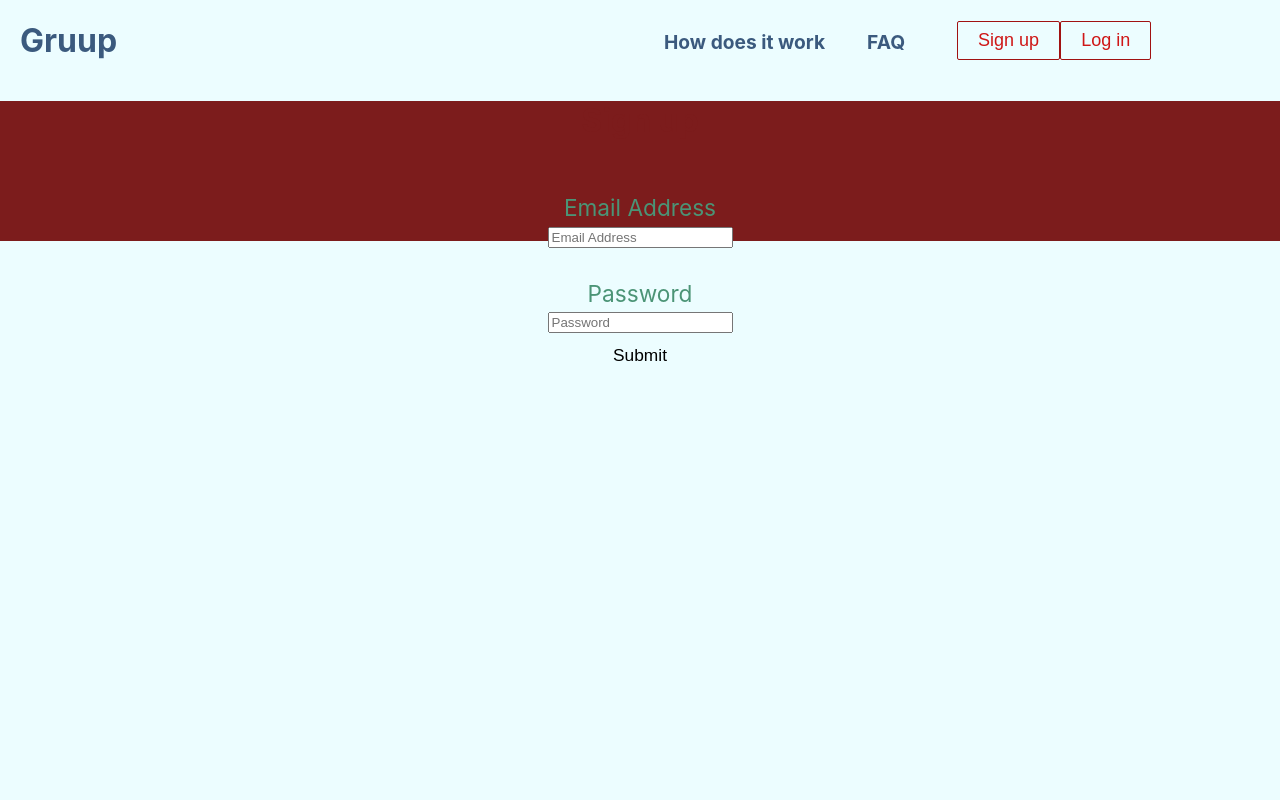
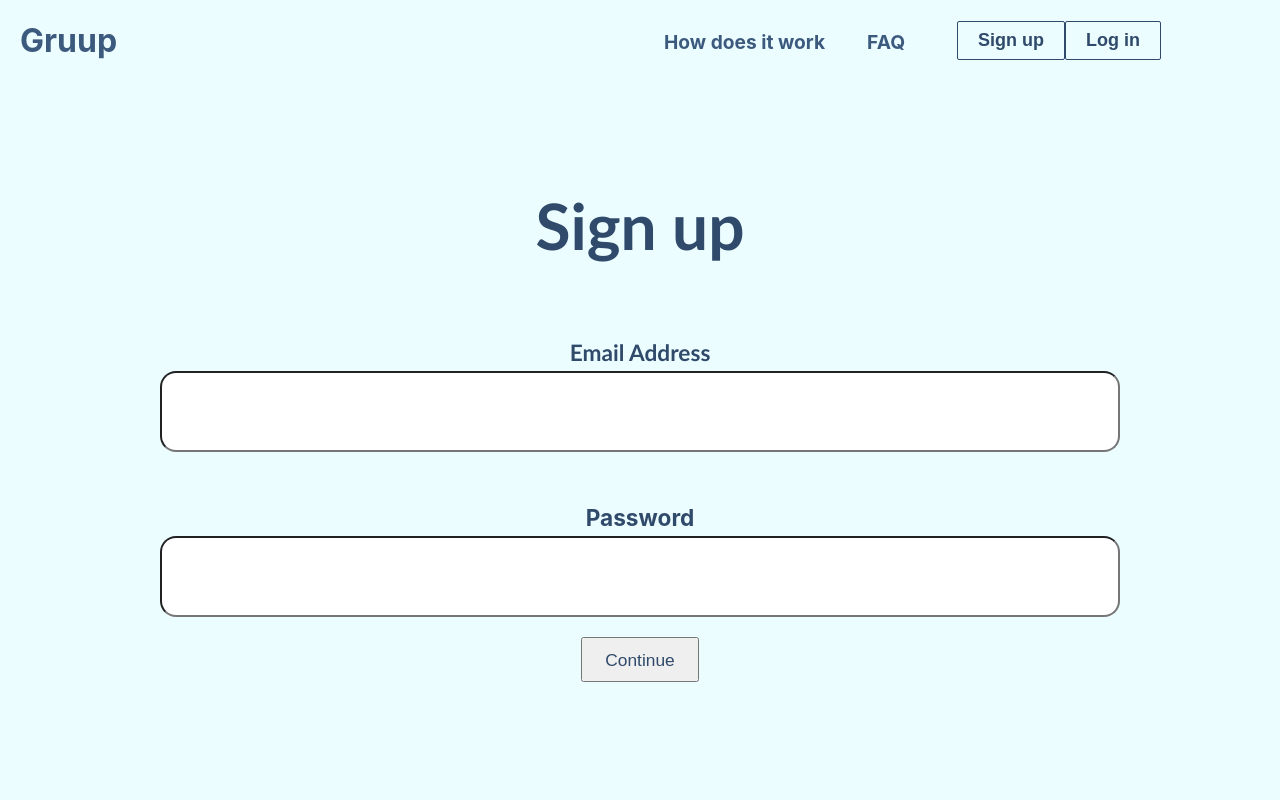
Before and after one commit to kais509/Gruup, a React (Create React App) app in the folder gruup/: page /signup in a window 1280 px wide. Shown: the top 800 px of the page. Built offline with nearby package versions, Linux system fonts and the light colour scheme.

Commit message:
fix da sign up, tried implementing the log in

```diff
--- a/gruup/src/components/Button.css
+++ b/gruup/src/components/Button.css
@@ -1,5 +1,5 @@
 :root {
-    --primary: rgb(161, 18, 18);
+    --primary: #2F4A6A;
 
   }
 
@@ -14,13 +14,13 @@
 
   .btn--primary {
     background-color: var(--primary);
-    color: #7c1c1c;
+    color: #2F4A6A;
     border: 1px solid var(--primary);
   }
 
   .btn--outline {
     background-color: transparent;
-    color: rgb(207, 23, 23);
+    color: #2F4A6A;
     padding: 2rem 4rem;
     border: 1px solid var(--primary);
     transition: all 0.3s ease-out;
@@ -29,6 +29,7 @@
   .btn--medium {
     padding: 8px 20px;
     font-size: 18px;
+    font-weight: 600;
   }
 
   .btn--large {
--- a/gruup/src/components/Navbar.js
+++ b/gruup/src/components/Navbar.js
@@ -1,7 +1,7 @@
 import React, { useState, useEffect } from 'react'
 import { Link } from 'react-router-dom';
 import './Navbar.css';
-import { Button } from './Button';
+import { Button } from './SignUpButton';
 function Navbar() {
 
     const [click, setClick] = useState(false);
@@ -60,6 +60,8 @@ useEffect(() => {
                     </ul>
                     {button && <Button buttonStyle='btn--outline'>Sign up</Button>}
                     {button && <Button buttonStyle='btn--outline'>Log in</Button>}
+
+
                 </div>
             </nav>
         </>
--- a/gruup/src/components/pages/Home.js
+++ b/gruup/src/components/pages/Home.js
@@ -3,9 +3,10 @@ import "../../App.css";
 import "./Home.css";
 // import HeroSection from "../HeroSection";
 
-//for the paragprah can you move it down @sarim?
+
 function Home (){
     return (
+
 
         <div class="container"> <h1> Counselling doesn't have to be</h1>
         <div class="word w1">Scary.</div>
@@ -17,6 +18,8 @@ function Home (){
         <p>
             Gruup connects you to counselling groups helping<br></br> you with X, Y, Z.  You don’t have to be alone.<br></br> Find your selected community.
             </p>
+     <img src="gruup/public/1.png" alt="" className="homeLogo"></img>
+
 
         </div>
 
--- a/gruup/src/components/pages/Signup.css
+++ b/gruup/src/components/pages/Signup.css
@@ -1,36 +1,53 @@
 .signUp {
-    color: rgb(0, 0, 0);
     display: flex;
+    color: #2F4A6A;
     text-decoration: none;
     justify-content: center;
-    padding-top: 11rem;
+    padding-top: 4rem;
     height: 100%;
-    font-size: 1.2cm;
+    font-size: 4rem;
     font-family: 'Trebuchet MS', 'Lucida Sans Unicode', 'Lucida Grande', 'Lucida Sans', Arial, sans-serif
 
 }
 
+.enterValue{
+    display: flex;
+    margin: 0 auto;
+    align-self: center;
+    font-size: 17pt;
+    text-align: center;
+    height: 14h;
+    padding-left: 3rem;
+    padding-top: 1rem;
+    padding-bottom: 1rem;
+    line-height: 2em;
+    border-radius: 1rem;
+    box-shadow: 10rem;
+    width: 40em;
+}
 
 .emailAddress {
-    color: rgb(75, 148, 118);
+    color:#2F4A6A;
     display: flex;
     justify-content: center;
     padding-bottom: 0.3rem;
     padding-top: 2rem;
     height: 100%;
+    font-weight: 700;
     font-size: 17pt;
-
+    font-family: 'Trebuchet MS', 'Lucida Sans Unicode', 'Lucida Grande', 'Lucida Sans', Arial, sans-serif
 }
 
 
 
 .password {
-    color: rgb(75, 148, 118);
+    color:#2F4A6A;
     display: flex;
     justify-content: center;
     padding-bottom: 0.3rem;
     padding-top: 2rem;
     height: 100%;
+    font-weight: 700;
     font-size: 17pt;
 
 }
@@ -38,18 +55,16 @@
 
 
 .submitButton{
-    color: rgb(0, 0, 0);
+    color:#2F4A6A;
     text-align: center;
     justify-content: center;
     margin: 0 auto;
     display: flex;
     height: 100%;
     font-size: 13pt;
-    padding-top: 7pt;
+    padding-top: 8pt;
     padding-left: 17pt;
     padding-right: 17pt;
     padding-bottom: 7pt;
 
-
-
 }
--- a/gruup/src/components/pages/Signup.js
+++ b/gruup/src/components/pages/Signup.js
@@ -5,17 +5,17 @@ import './Signup.css';
 
 function Signup () {
     return (
-        <div style={{ color: '#7c1c1c',backgroundColor: '#7c1c1c', height: 140 }}>
+
 
             <form >
-                <h1 className = "Signup"> Sign up </h1>
-                <label className = "emailAddress"> Email Address</label> <input type = "text"  className = "enterValue" placeholder = "Email Address"/><br />
-                <label  className = "password"> Password</label> <input type = "text"  className = "enterValue" placeholder = "Password"/> <br />
-               <input  className = "submitButton" type = "submit" value="Submit"/>
+                <h1 className = "signUp"> Sign up </h1>
+                <label className = "emailAddress"> Email Address</label> <input type = "text"  className = "enterValue" /><br />
+                <label  className = "password"> Password</label> <input type = "text"  className = "enterValue" /> <br />
+               <input  className = "submitButton" type = "submit" value="Continue"/>
             </form>
 
 
-        </div>
+
 
 
     )
```
Also changed, not shown: gruup/src/components/LogInButton.js (added, +33 -0 lines), gruup/public/1.png (added), gruup/src/components/SignUpButton.js (renamed from gruup/src/components/Button.js).
